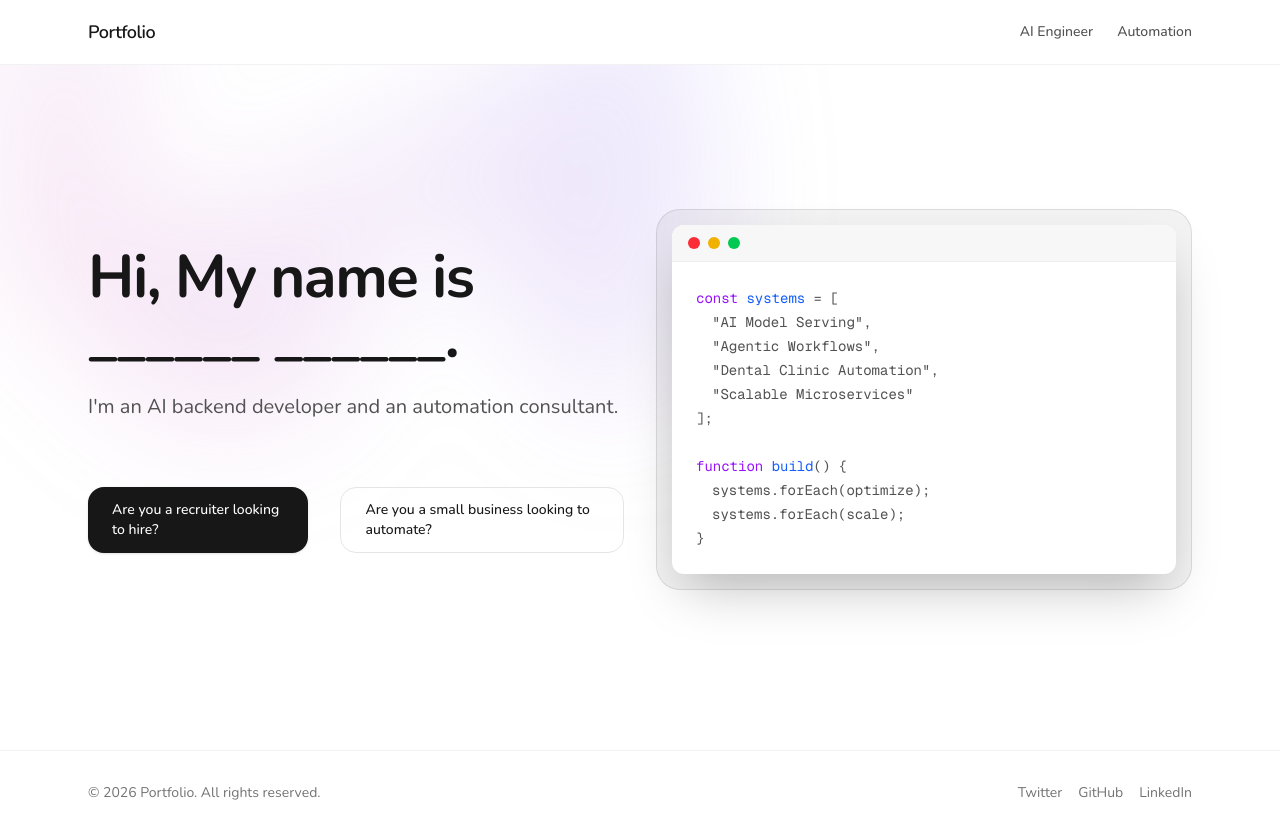
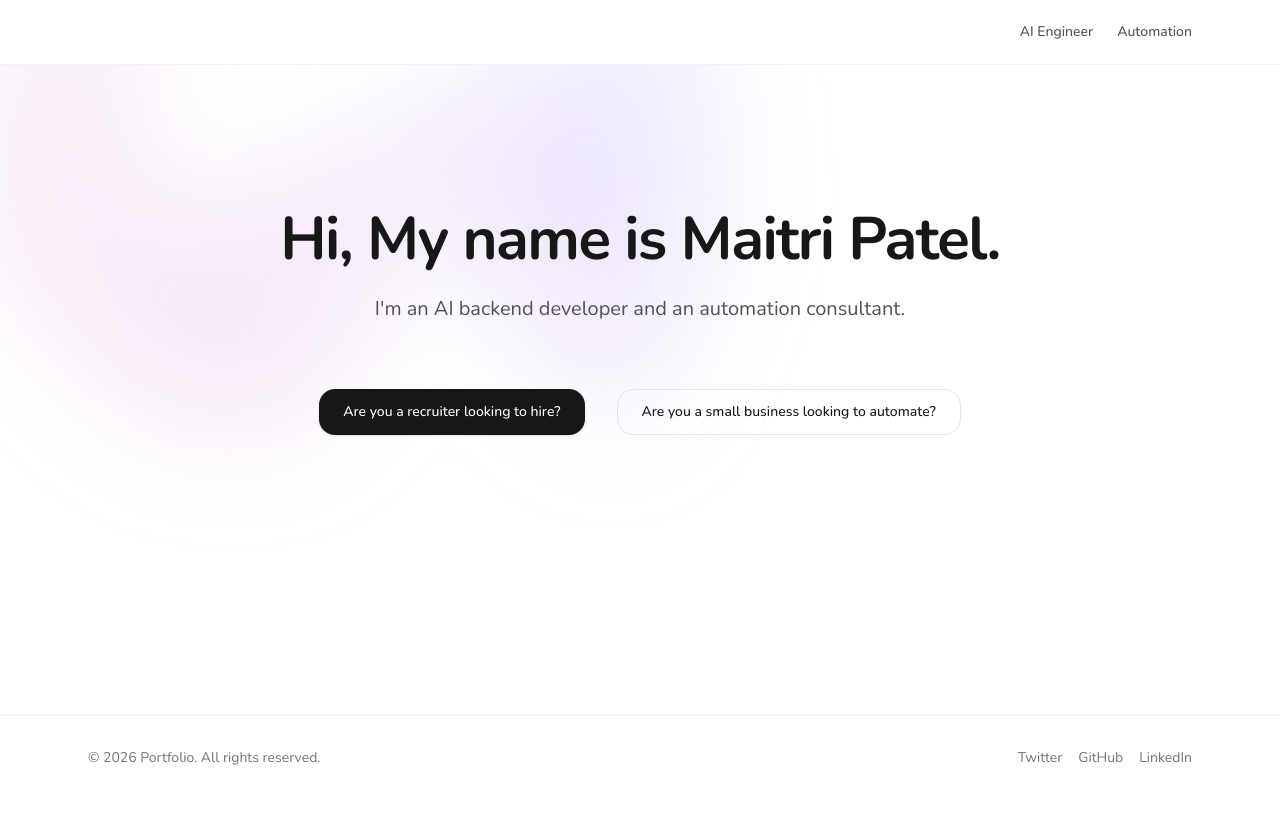
Before and after one commit to orchidcactus/ai_backend_portfolio, a Next.js app: page / in a window 1280 px wide. After the commit the page ends 800 px from the top, so only its background shows below. Built offline with nearby package versions, Linux system fonts and the light colour scheme.

Commit message:
added my name.removed unnecesarry stuff from homepage

```diff
--- a/src/components/Hero.tsx
+++ b/src/components/Hero.tsx
@@ -10,16 +10,15 @@ export default function Hero() {
       </div>
 
       <Container>
-        <div className="grid grid-cols-1 gap-12 lg:grid-cols-2 lg:gap-8 items-center">
-          {/* Left Column: Text */}
-          <div className="max-w-2xl">
+        <div className="flex flex-col items-center text-center">
+          <div className="max-w-3xl">
             <h1 className="text-4xl font-bold tracking-tight text-neutral-900 sm:text-6xl dark:text-white">
-              Hi, My name is ______ ______.
+              Hi, My name is Maitri Patel.
             </h1>
             <p className="mt-6 text-xl leading-8 text-neutral-600 dark:text-neutral-300">
               I&apos;m an AI backend developer and an automation consultant.
             </p>
-            <div className="mt-16 flex flex-col sm:flex-row gap-8">
+            <div className="mt-16 flex flex-col sm:flex-row justify-center gap-8">
               <Button href="/ai-engineer" variant="primary" className="w-full sm:w-auto">
                 Are you a recruiter looking to hire?
               </Button>
@@ -28,32 +27,6 @@ export default function Hero() {
               </Button>
             </div>
           </div>
-
-          {/* Right Column: Visual Element */}
-          <div className="relative mx-auto w-full max-w-lg lg:max-w-none">
-            <div className="relative w-full rounded-2xl bg-neutral-900/5 p-2 ring-1 ring-inset ring-neutral-900/10 dark:bg-white/5 dark:ring-white/10 lg:rounded-3xl lg:p-4">
-              <div className="overflow-hidden rounded-xl bg-white shadow-2xl dark:bg-neutral-950">
-                <div className="flex bg-neutral-100/80 px-4 py-3 dark:bg-neutral-900/80 border-b border-neutral-200/50 dark:border-neutral-800/50 items-center gap-2">
-                  <div className="h-3 w-3 rounded-full bg-red-500"></div>
-                  <div className="h-3 w-3 rounded-full bg-yellow-500"></div>
-                  <div className="h-3 w-3 rounded-full bg-green-500"></div>
-                </div>
-                <div className="p-6 font-mono text-sm leading-6 text-neutral-600 dark:text-neutral-400">
-                  <p><span className="text-purple-600 dark:text-purple-400">const</span> <span className="text-blue-600 dark:text-blue-400">systems</span> = [</p>
-                  <p className="ml-4">&quot;AI Model Serving&quot;,</p>
-                  <p className="ml-4">&quot;Agentic Workflows&quot;,</p>
-                  <p className="ml-4">&quot;Dental Clinic Automation&quot;,</p>
-                  <p className="ml-4">&quot;Scalable Microservices&quot;</p>
-                  <p>];</p>
-                  <br />
-                  <p><span className="text-purple-600 dark:text-purple-400">function</span> <span className="text-blue-600 dark:text-blue-400">build</span>() &#123;</p>
-                  <p className="ml-4">systems.forEach(optimize);</p>
-                  <p className="ml-4">systems.forEach(scale);</p>
-                  <p>&#125;</p>
-                </div>
-              </div>
-            </div>
-          </div>
         </div>
       </Container>
     </section>
--- a/src/components/Navbar.tsx
+++ b/src/components/Navbar.tsx
@@ -4,10 +4,7 @@ import Container from "./Container";
 export default function Navbar() {
   return (
     <header className="sticky top-0 z-50 w-full border-b border-neutral-200/50 bg-white/80 backdrop-blur-md dark:border-neutral-800/50 dark:bg-neutral-950/80">
-      <Container className="flex h-16 items-center justify-between">
-        <Link href="/" className="text-lg font-semibold tracking-tight">
-          Portfolio
-        </Link>
+      <Container className="flex h-16 items-center justify-end">
         <nav className="flex items-center gap-6 text-sm font-medium text-neutral-600 dark:text-neutral-400">
           <Link href="/ai-engineer" className="hover:text-neutral-900 dark:hover:text-neutral-50 transition-colors">
             AI Engineer
```
